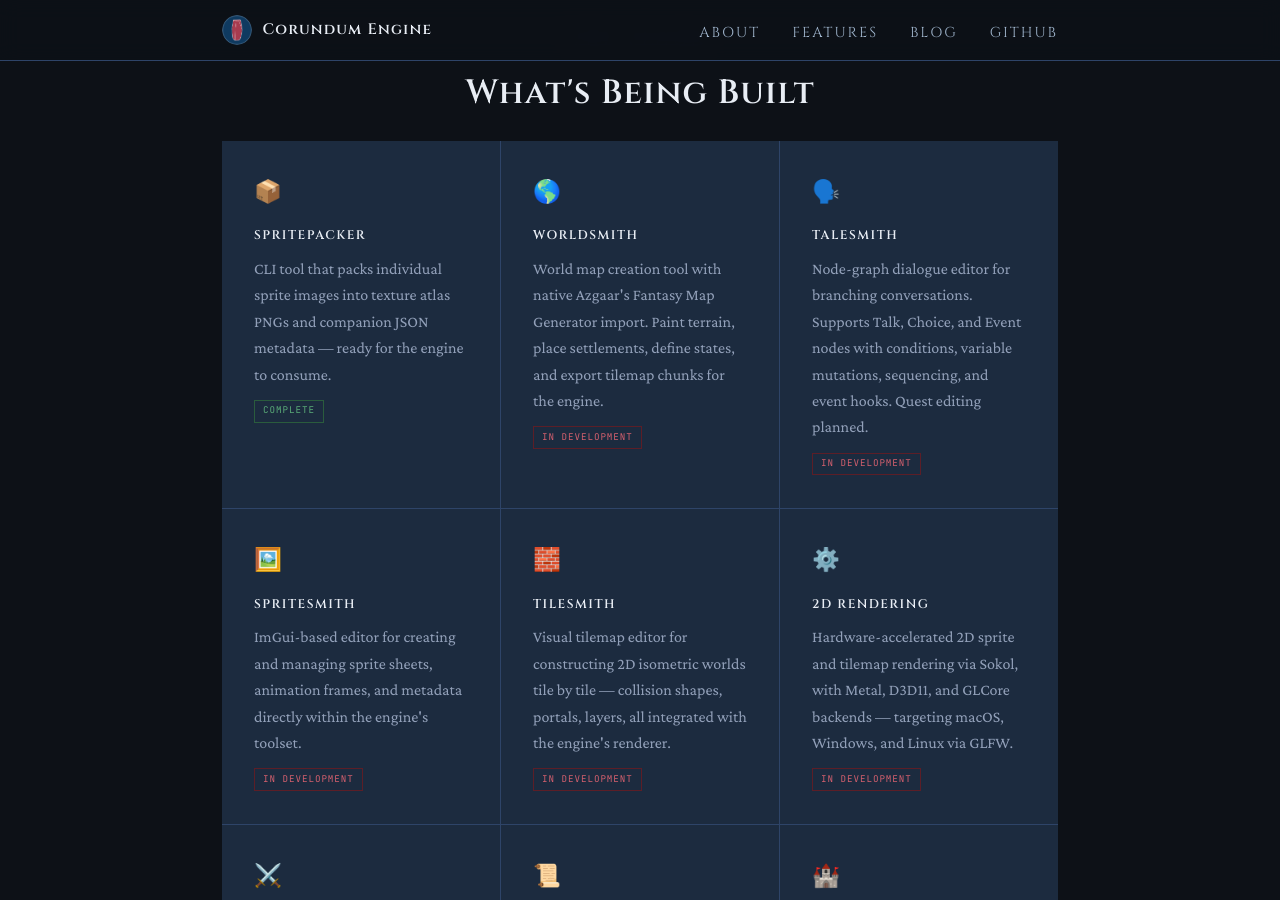
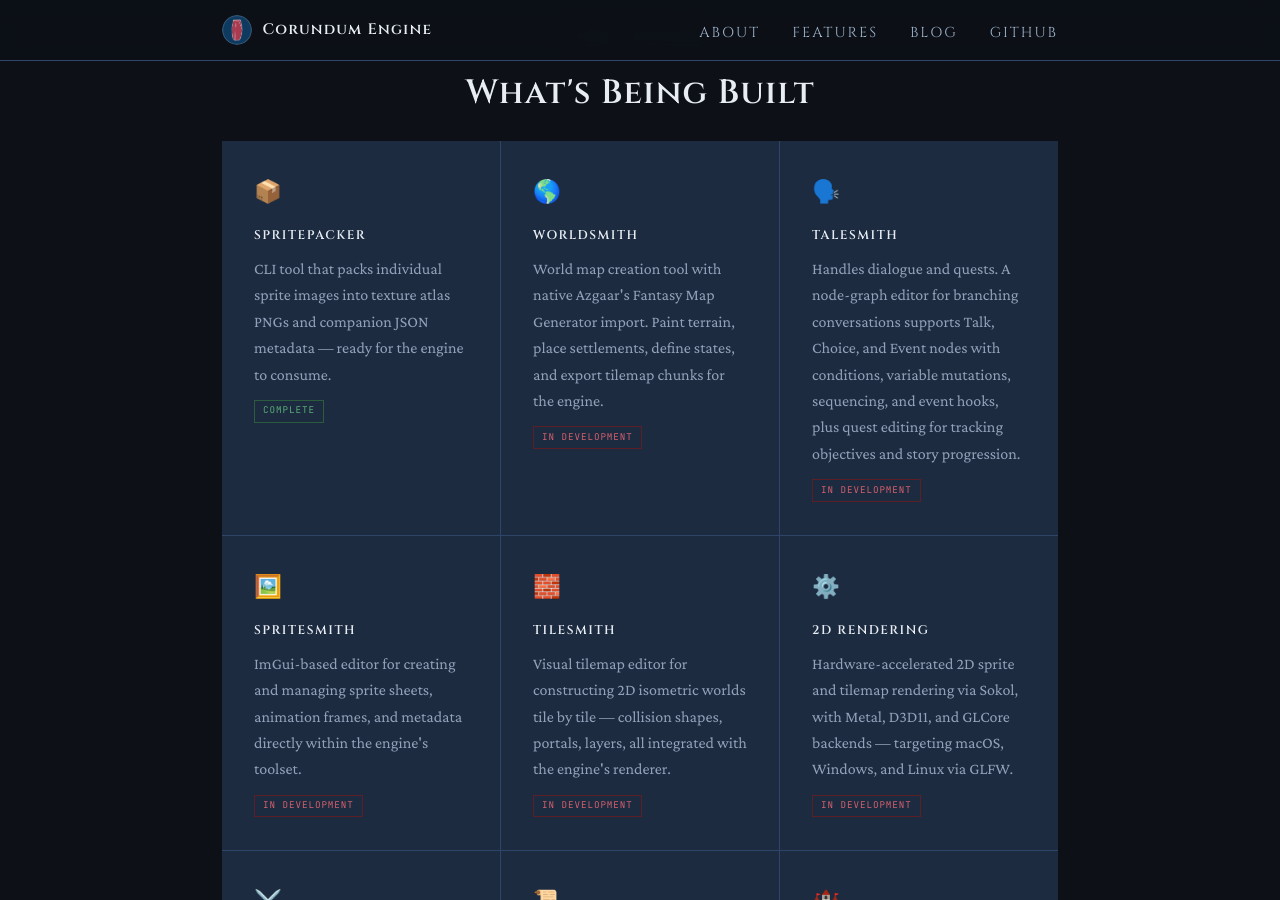
Before and after one commit to corundumengine/corundumengine.github.io, a Jekyll site: the page built from index.html, in a window 1280 px wide and 900 px high, scrolled down 1446 px. Built offline with Jekyll 4.4.1, drawn with Linux system fonts in a browser that asks for light colours; some of the changed text lies outside the part shown.

Commit message:
Update index.html

```diff
--- a/index.html
+++ b/index.html
@@ -103,9 +103,10 @@ layout: default
         <div class="feature-icon" aria-hidden="true">🗣️</div>
         <h3 class="feature-title">Talesmith</h3>
         <p class="feature-desc">
-          Node-graph dialogue editor for branching conversations. Supports Talk,
-          Choice, and Event nodes with conditions, variable mutations,
-          sequencing, and event hooks. Quest editing planned.
+          Handles dialogue and quests. A node-graph editor for branching
+          conversations supports Talk, Choice, and Event nodes with
+          conditions, variable mutations, sequencing, and event hooks, plus
+          quest editing for tracking objectives and story progression.
         </p>
         <span class="feature-badge">In Development</span>
       </div>
```
Also changed, not shown: other parts of index.html (+2 -2 lines).
